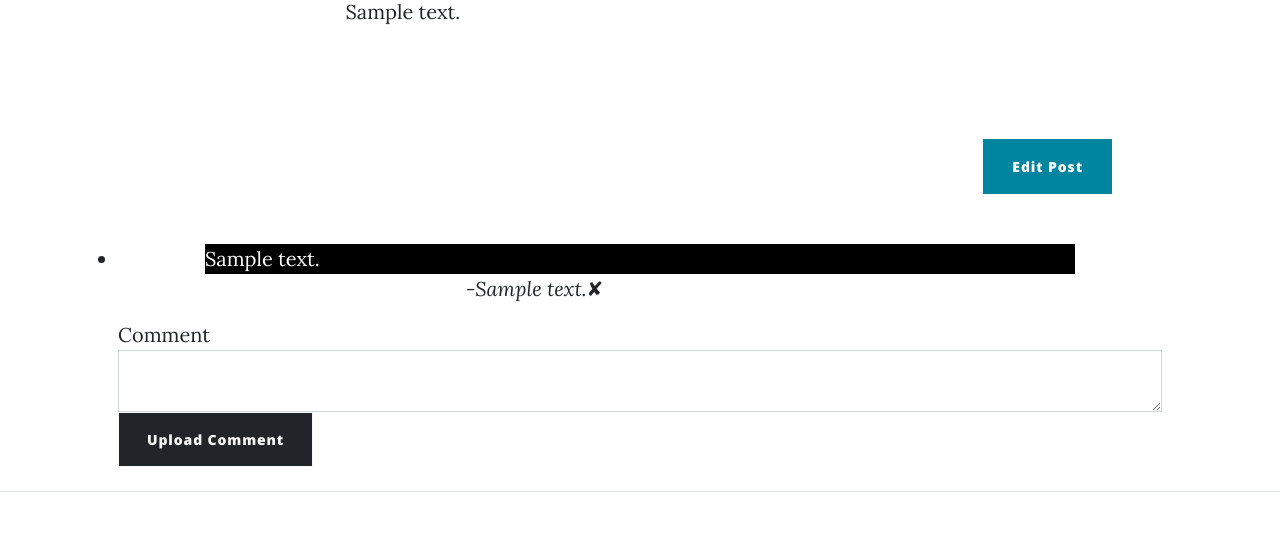
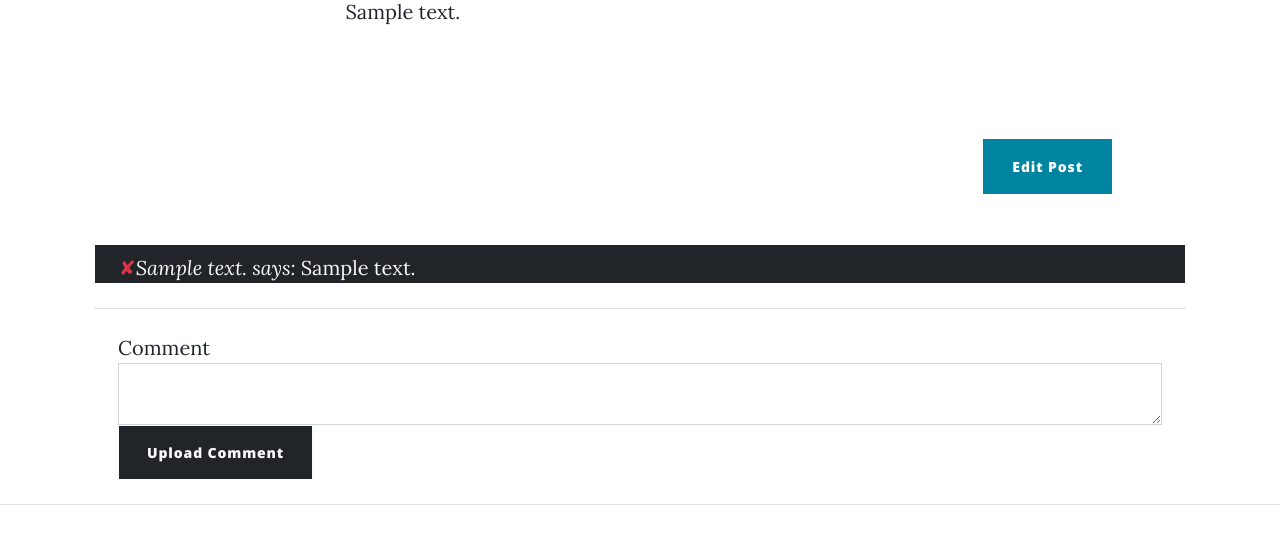
Before and after one commit to SkySingh04/Gen-Z-Diaries, a Flask app: page /post/1 in a window 1280 px wide. Shown: the part 649-1209 px from the top of the page. Run offline with Flask 3, Linux system fonts and the light colour scheme; tables that the repository leaves empty hold one stand-in row (values such as "Sample post"); grey boxes marked "Sample" are stand-in pictures; some libraries are stand-ins or nearby versions.

Commit message:
Update post.html

```diff
--- a/templates/post.html
+++ b/templates/post.html
@@ -59,18 +59,11 @@
 
                     {% for comment in comments: %}
                         {%if comment.comment_post_id == post["id"]%}
-                            <div class="row">
-                                <ul>
-                                    <li>
-                                        <div class="col-lg-10 col-sm-8 mx-auto comment dark-container">
-                                            {{comment.text|safe}}
-                                        </div>
-                                        <div class="col-lg-8 col-md-10 mx-auto comment float-end">
-                                            <span class="date sub-text"><em>-{{comment.commenter_name}}</em></span><a href="{{url_for('delete_comment',num=comment.id)}}">✘</a>
-                                        </div>
-                                     </li>
-                                </ul>
-                            </div>
+                        <div class="container-fluid border border-white bg-dark text-light pt-2">
+                            <a href="{{url_for('delete_comment',num=comment.id)}}" class="text-danger">✘</a><span class="date sub-text border-white"><em>{{comment.commenter_name}} says:</em></span>
+                            <span class="pl-4">{{comment.text|safe}}</span>
+                        </div>
+                        <hr class="my-4"/>
                         {%endif%}
                     {% endfor %}
                     </div>
```
